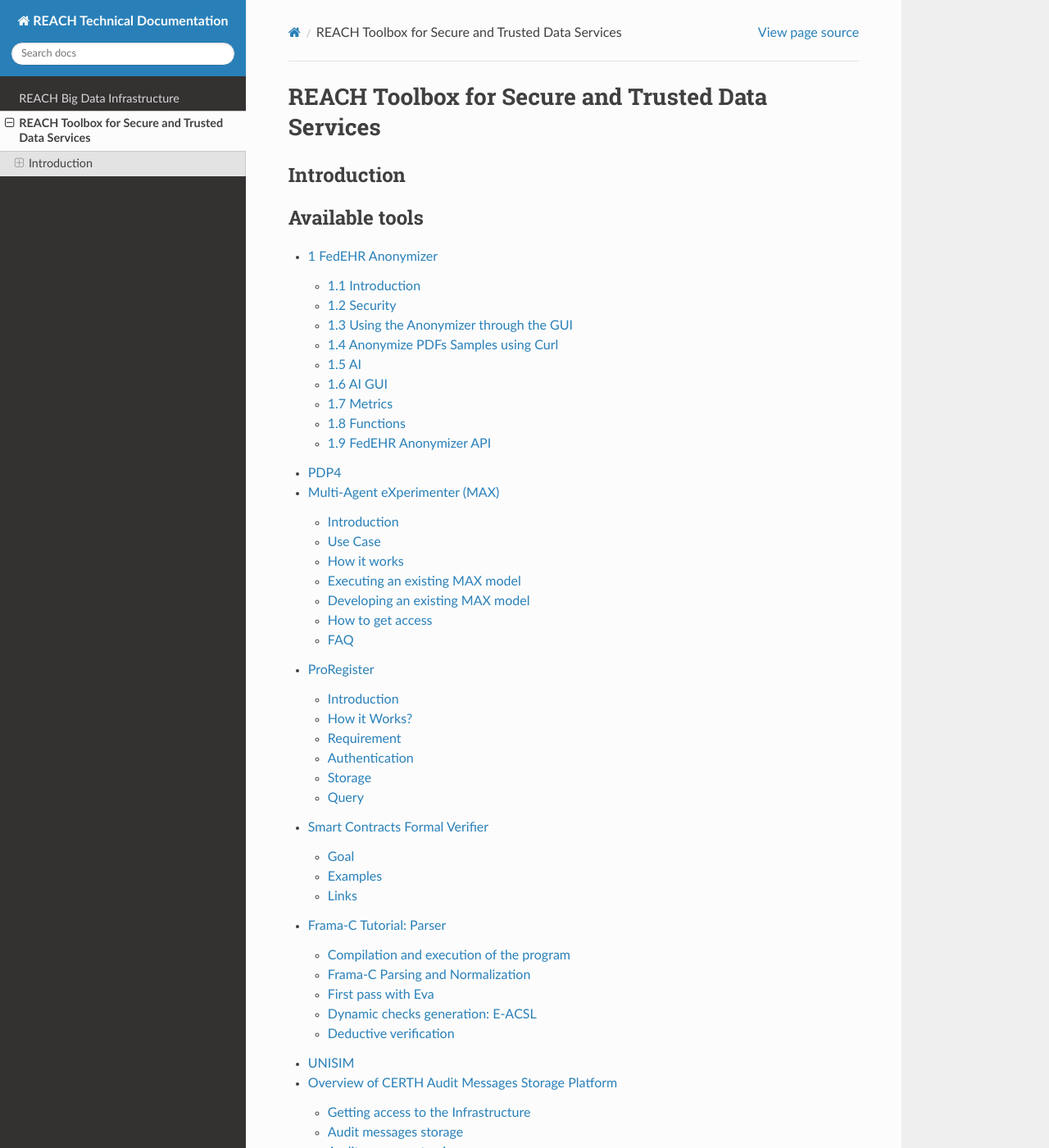
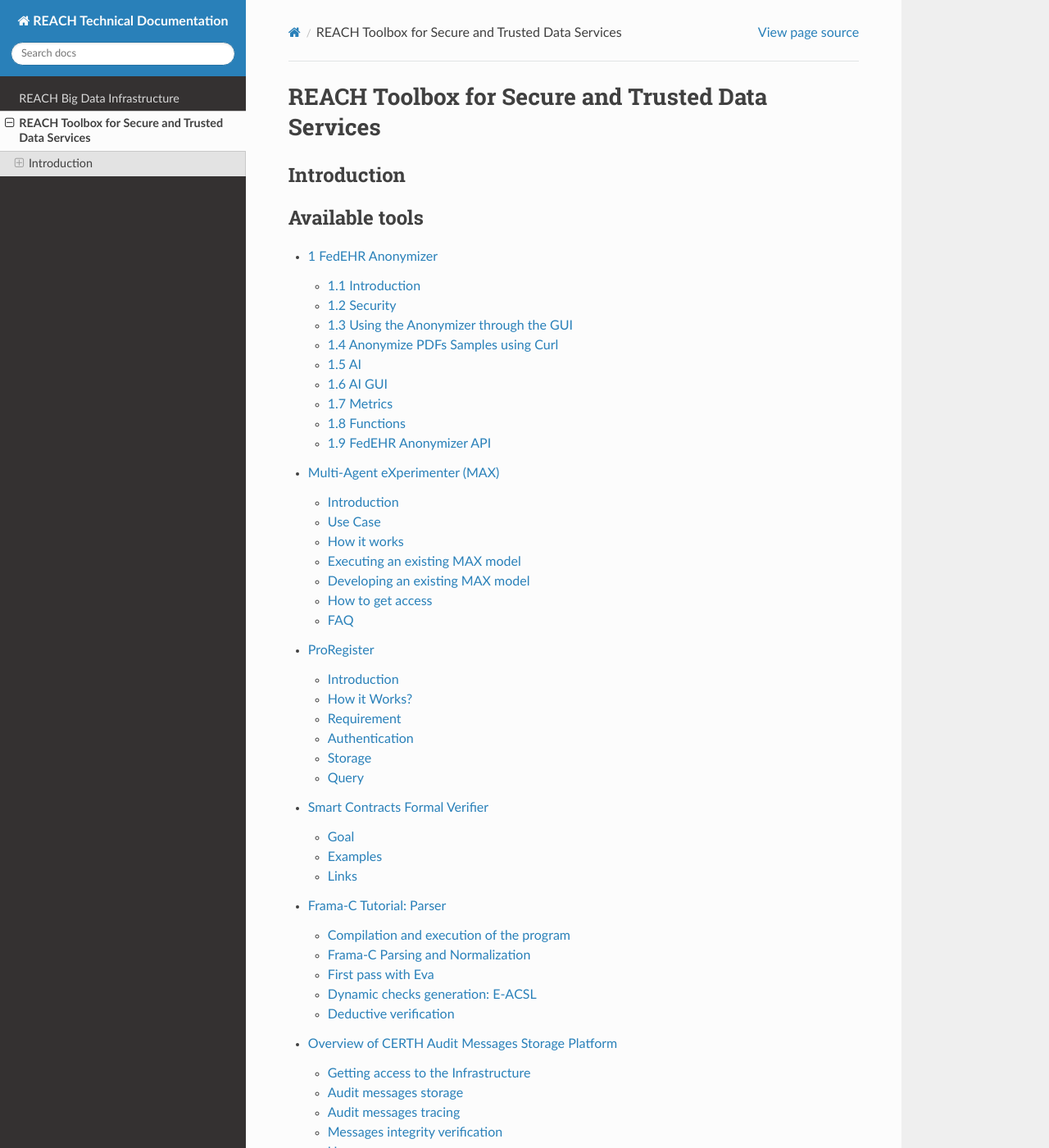
Before and after one commit to bobot/reach-tech-doc, a Sphinx documentation site: the page built from source/reach-toolbox/index.rst, in a window 1280 px wide and 1400 px high. Shown: the whole window at 82% size. Built offline with Sphinx 7.4.7 and the Read the Docs theme 2.0.0, drawn with Linux system fonts in a browser that asks for light colours.

Commit message:
Removing not documented tools

```diff
--- a/source/reach-toolbox/index.rst
+++ b/source/reach-toolbox/index.rst
@@ -9,12 +9,10 @@
    :caption: Available tools
 
    fedehr-anonymizer/index
-   pdp4/index
    multiagent-experimenter/index
    proregister/index
    smart-contracts-verifier/index
    frama-c/index
-   unisim/index
    CERTH/CERTH-Audit-Messages-Storage-Tool
    CERTH/CERTH-Blockchain-as-a-Service-(BaaS)
    CERTH/CERTH-Data-Sharing-Platform
--- a/source/reach-toolbox/pdp4/index.rst
+++ /dev/null
@@ -1,2 +0,0 @@
-PDP4
-====
--- a/source/reach-toolbox/unisim/index.rst
+++ /dev/null
@@ -1,2 +0,0 @@
-UNISIM
-======
```
